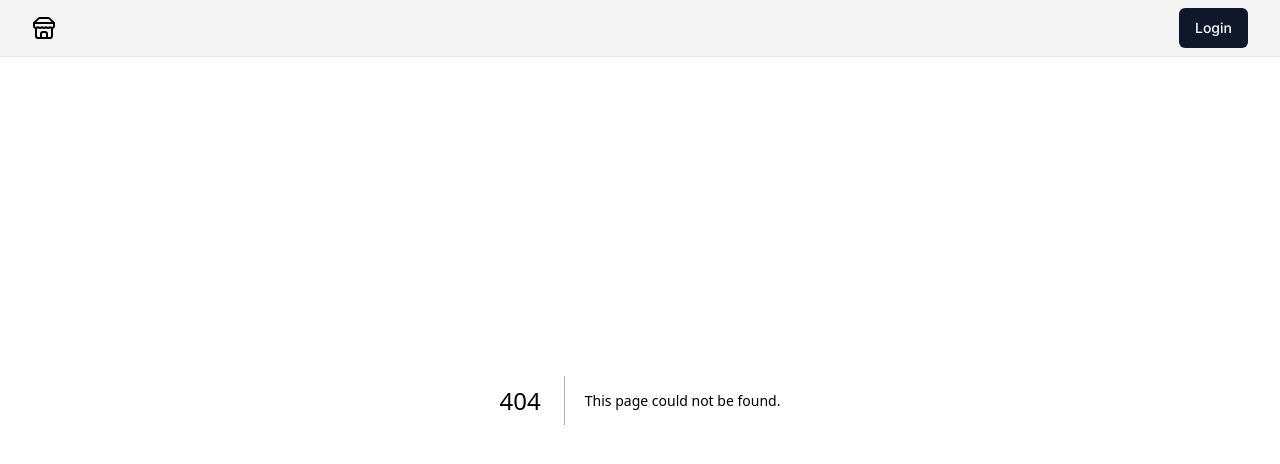
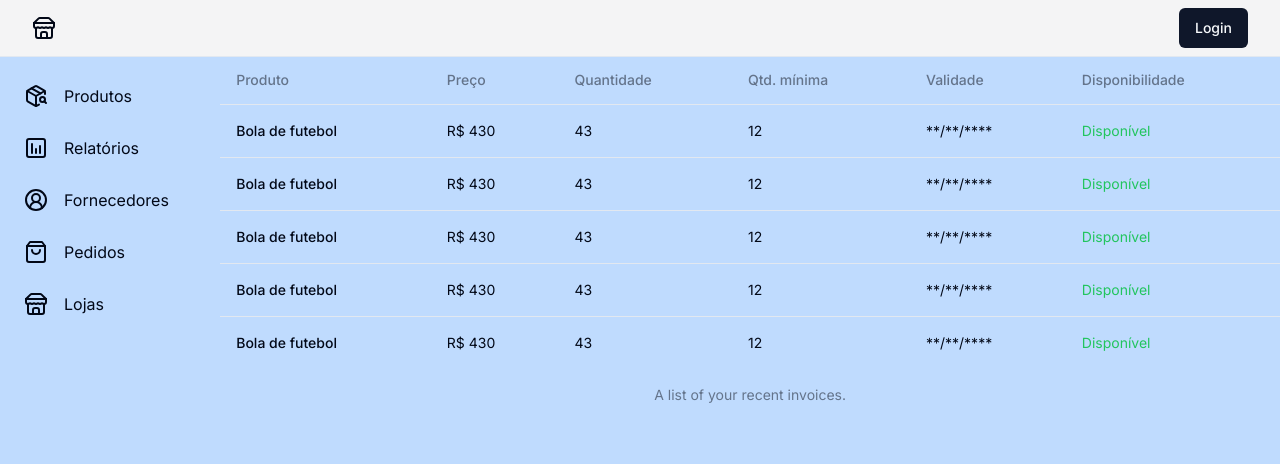
Before and after one commit to ederbiason/ecommerce-juniorbaby, a Next.js app: page /products in a window 1280 px wide. Before the commit this address had no page. Shown: the top 464 px of the page. Built offline with nearby package versions, Linux system fonts and the light colour scheme.

Commit message:
feat: products page

```diff
--- /dev/null
+++ b/src/app/(dashboard)/layout.tsx
@@ -0,0 +1,10 @@
+import { Menu } from "@/components/Menu";
+
+export default function Dashboard({ children }: { children: React.ReactNode }) {
+    return (
+        <div className="w-full bg-blue-200 h-full flex">
+            <Menu />
+            {children}
+        </div>
+    )
+}
--- /dev/null
+++ b/src/app/(dashboard)/products/page.tsx
@@ -0,0 +1,9 @@
+import { ProductsTable } from "@/components/dashboard/ProductsTable";
+
+export default function page() {
+  return (
+    <div className="w-full">
+      <ProductsTable />
+    </div>
+  )
+}
--- a/src/app/page.tsx
+++ b/src/app/page.tsx
@@ -1,12 +1,9 @@
-import { ProductsTable } from "@/components/ProductsTable";
+import { Menu } from "@/components/Menu";
 
-
-
-export default function Home() {
+export default function Home({ children }: { children: React.ReactNode }) {
   return (
-    <div className="text-5xl">
+    <div className="text-xl">
       Home
-      <ProductsTable />
     </div>
   )
 }
--- /dev/null
+++ b/src/components/Menu.tsx
@@ -0,0 +1,33 @@
+import { KanbanSquare, PackageSearch, ShoppingBag, Store, UserCircle2 } from "lucide-react";
+import Link from "next/link";
+
+export function Menu() {
+  return (
+    <div className="flex w-1/5 flex-col gap-7 mt-14 pt-7 px-6">
+        <Link href="/products" className="flex items-center gap-4">
+            <PackageSearch />
+            Produtos
+        </Link>
+
+        <Link href="" className="flex items-center gap-4">
+            <KanbanSquare className="rotate-180" />
+            Relatórios
+        </Link>
+
+        <Link href="" className="flex items-center gap-4">
+            <UserCircle2 />
+            Fornecedores
+        </Link>
+
+        <Link href="" className="flex items-center gap-4">
+            <ShoppingBag />
+            Pedidos
+        </Link>
+
+        <Link href="" className="flex items-center gap-4">
+            <Store />
+            Lojas
+        </Link>
+    </div>
+  )
+}
--- a/src/components/ProductsTable.tsx
+++ b/src/components/dashboard/ProductsTable.tsx
@@ -10,8 +10,8 @@ import {
 
 export function ProductsTable() {
     return (
-        <div>
-            <Table>
+        <div className="mt-14">
+            <Table className="">
                 <TableCaption>A list of your recent invoices.</TableCaption>
                 <TableHeader>
                     <TableRow>
--- a/src/components/ui/table.tsx
+++ b/src/components/ui/table.tsx
@@ -84,7 +84,7 @@ const TableCell = React.forwardRef<
 >(({ className, ...props }, ref) => (
   <td
     ref={ref}
-    className={cn("p-4 align-middle text-center [&:has([role=checkbox])]:pr-0", className)}
+    className={cn("p-4 align-middle [&:has([role=checkbox])]:pr-0", className)}
     {...props}
   />
 ))
```
